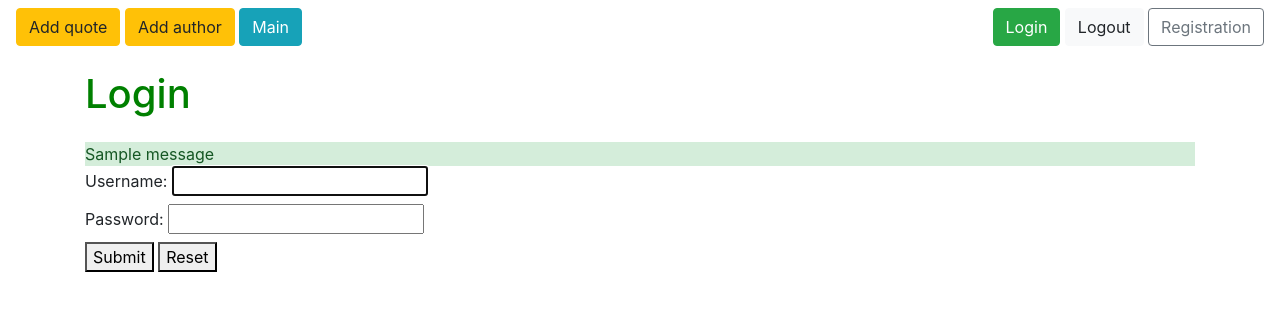
After one commit to Roll1ngo/quotes_of_famous_people, a Django app: template quotes_of_famous_people/users/templates/users/login.html in a window 1280 px wide. The commit adds this page. Shown: the top 311 px of the page. Run offline with Django 5.2, Linux system fonts and the light colour scheme; the template is opened without the code that fills it: values that come from a table or form of the project are taken from there, others are empty; tables that the repository leaves empty hold one stand-in row (values such as "Sample post"); one stand-in notice (Sample message) is shown; some libraries are stand-ins or nearby versions.

Commit message:
Add registration, login.logout. Save befor change base.html

```diff
--- a/quotes_of_famous_people/quotes/static/quotes/style.css
+++ b/quotes_of_famous_people/quotes/static/quotes/style.css
@@ -31,6 +31,8 @@
  background-position: top;
  background-attachment: fixed;
   }
-.authorheader {
-        color: #006400;
+
+.registration-link {
+    color: red;
+    text-decoration: none;
 }
--- a/quotes_of_famous_people/quotes/templates/quotes/base.html
+++ b/quotes_of_famous_people/quotes/templates/quotes/base.html
@@ -21,9 +21,9 @@
         <a href="{% url 'quotes:root' %}" class="btn btn-info" type="button">Main</a>
     </div>
     <div>
-        <button class="btn btn-success" type="button">Login</button>
-        <button class="btn btn-light" type="button">Logout</button>
-        <button class="btn btn-outline-secondary" type="button">Registration</button>
+        <a href="{% url 'users:login' %}" class="btn btn-success" type="button">Login</a>
+        <a href="{% url 'users:logout' %}" class="btn btn-light" type="button">Logout</a>
+        <a href="{% url 'users:registration' %}" class="btn btn-outline-secondary" type="button">Registration</a>
     </div>
 </nav>
 <div class="container">
--- a/quotes_of_famous_people/quotes_of_famous_people/settings.py
+++ b/quotes_of_famous_people/quotes_of_famous_people/settings.py
@@ -39,7 +39,7 @@ INSTALLED_APPS = [
     "django.contrib.staticfiles",
     "quotes.apps.QuotesConfig",
     "users.apps.UsersConfig",
-    "bootstrap5"
+
 ]
 
 MIDDLEWARE = [
--- /dev/null
+++ b/quotes_of_famous_people/users/forms.py
@@ -0,0 +1,28 @@
+from django import forms
+from django.contrib.auth.forms import UserCreationForm, AuthenticationForm
+from django.contrib.auth.models import User
+
+
+class RegisterForm(UserCreationForm):
+    username = forms.CharField(max_length=100,
+                               required=True,
+                               widget=forms.TextInput())
+    email = forms.EmailField(max_length=50,
+                             required=True,
+                             widget=forms.EmailInput())
+    password1 = forms.CharField(max_length=50,
+                                required=True,
+                                widget=forms.PasswordInput())
+    password2 = forms.CharField(max_length=50,
+                                required=True,
+                                widget=forms.PasswordInput())
+
+    class Meta:
+        model = User
+        fields = ['username', 'email', 'password1', 'password2']
+
+class LoginForm(AuthenticationForm):
+
+    class Meta:
+        model = User
+        fields = ['username', 'password']
--- /dev/null
+++ b/quotes_of_famous_people/users/templates/users/login.html
@@ -0,0 +1,41 @@
+{% extends 'quotes/base.html' %}
+{% block content %}
+
+<div class="row header-box pt-3 mb-3">
+    <div class="col-md-8">
+        <h1>
+            <span class="registration-link" style="color: green;">Login</span>
+        </h1>
+    </div>
+
+</div>
+
+{% if messages %}
+<div>
+    {% for message in messages %}
+    <div {% if message.tags %} class="alert-{{ message.tags }}" {% endif %}>{{ message }}</div>
+    {% endfor %}
+</div>
+{% endif %}
+
+<form action="{% url 'users:login' %}" method="post">
+    {% csrf_token %}
+    <div>
+        <label> Username:
+            {{ login_form.username }}
+        </label>
+    </div>
+
+    <div>
+        <label>Password:
+            {{ login_form.password }}
+        </label>
+    </div>
+
+    <div class="grid">
+        <button type="submit">Submit</button>
+        <button type="reset" class="secondary">Reset</button>
+    </div>
+</form>
+
+{% endblock %}
--- a/quotes_of_famous_people/users/urls.py
+++ b/quotes_of_famous_people/users/urls.py
@@ -5,7 +5,7 @@ from . import views
 app_name = 'users'
 
 urlpatterns = [
-    path("login/", views.login, name="login"),
-    path("logout/", views.logout, name="logout"),
-    path("signup/", views.signup, name="signup")
+    path("login/", views.loginuser, name="login"),
+    path("logout/", views.logoutuser, name="logout"),
+    path("registration/", views.registration, name="registration")
 ]
```
Also changed, not shown: quotes_of_famous_people/users/templates/users/registration.html (added, +50 -0 lines), quotes_of_famous_people/users/views.py (+38 -7 lines).
